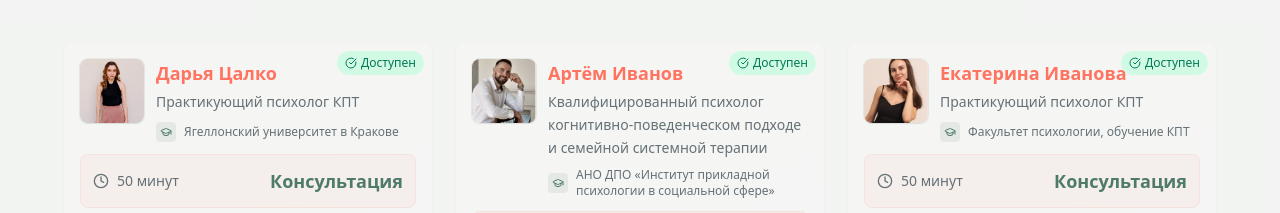
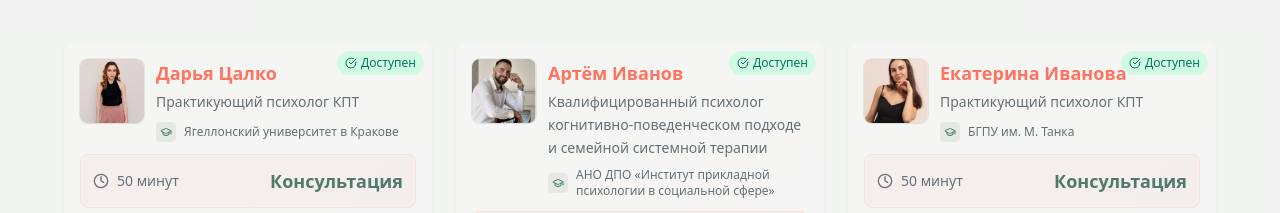
Before and after one commit to dariatsalko/growth-path-kit, a React (Vite) app: page / in a window 1280 px wide. Shown: the part 3280-3493 px from the top of the page. Built offline with nearby package versions, Linux system fonts and the light colour scheme.

Commit message:
Обновил информацию об образовании

```diff
--- a/src/components/PsychologistsSection.tsx
+++ b/src/components/PsychologistsSection.tsx
@@ -65,7 +65,7 @@ const PsychologistsSection = ({ onSelectPsychologist }: PsychologistsSectionProp
     photo: katiaPhoto,
     specialization: "Практикующий психолог КПТ",
     approach: ["КПТ", "Тревога", "Депрессия", "Самооценка", "Перфекционизм"],
-    experience: "Факультет психологии, обучение КПТ",
+    experience: "БГПУ им. М. Танка",
     price: "Консультация",
     available: true,
     description: "Моё кредо – не просто поддержать, а дать эффективные инструменты для изменения и самопомощи.",
```
